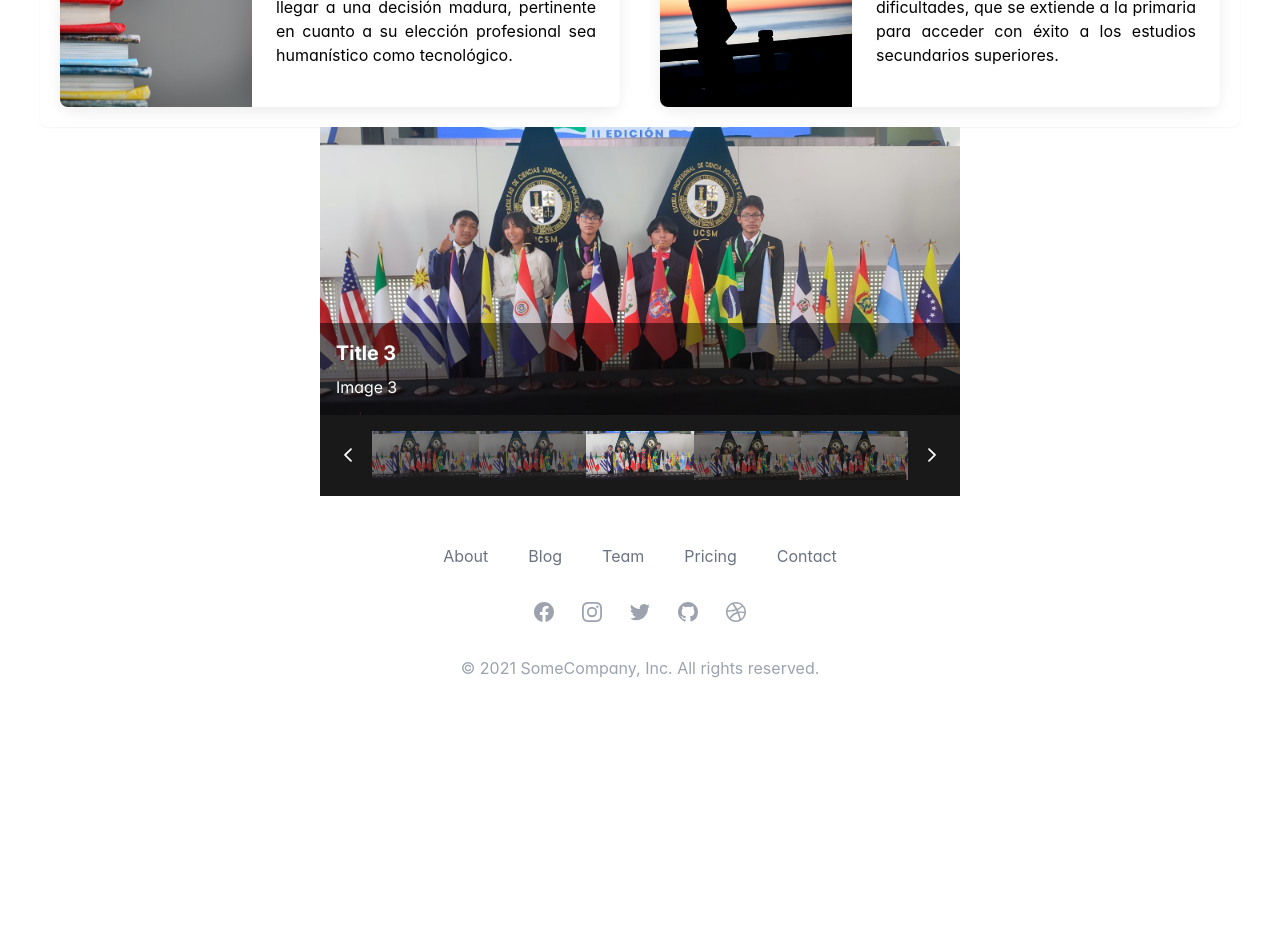
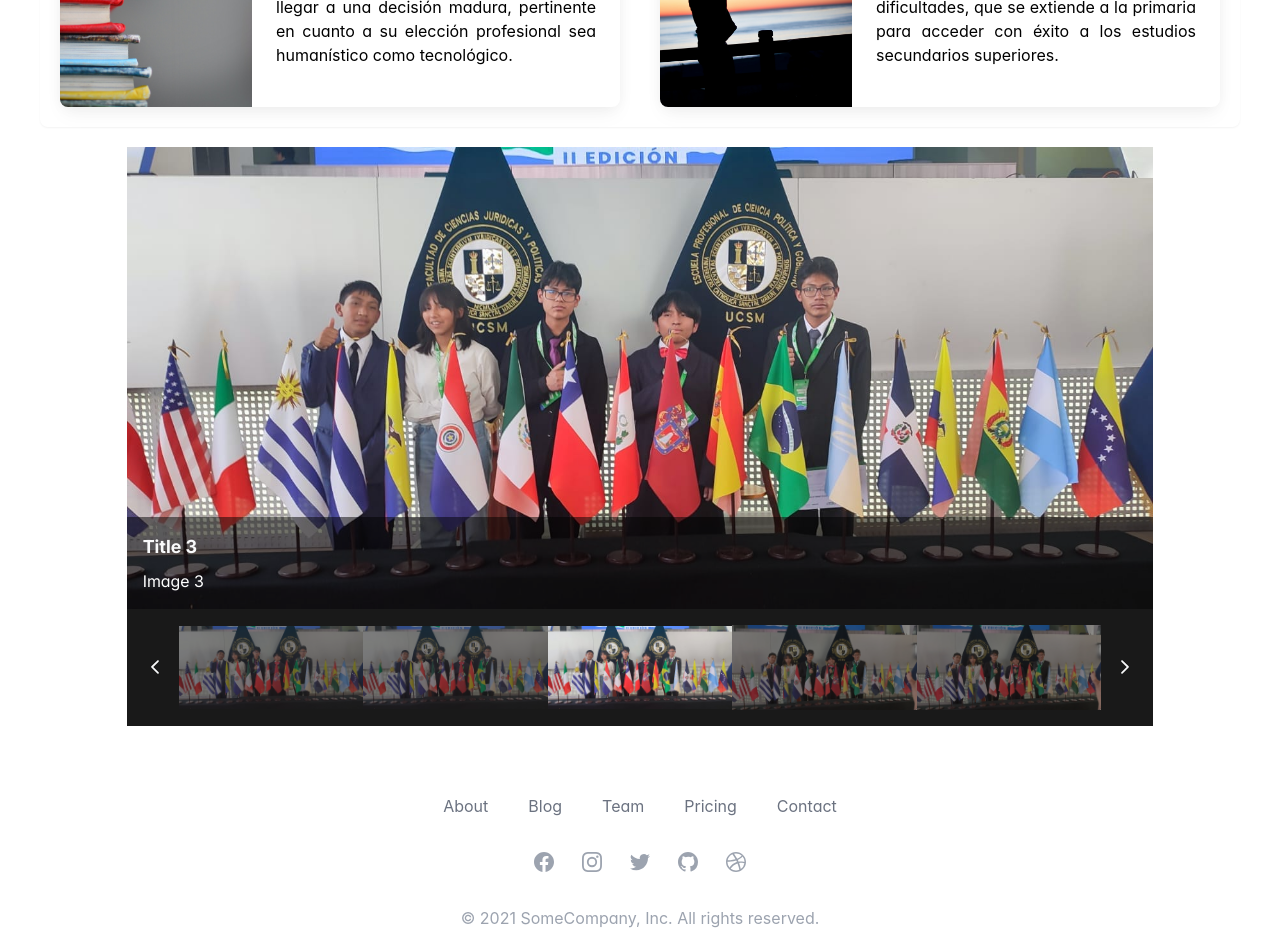
Before and after one commit to AnthonyN97/InstitucionEducativa, a React (Create React App) app: page / in a window 1280 px wide. Shown: the part 2660-3603 px from the top of the page. Before the commit the page ends 3388 px from the top, so only its background shows below. Built offline with nearby package versions, Linux system fonts and the light colour scheme.

Commit message:
cambios en actividades (las imagenes) y agregado de imagen en aboutUs

```diff
--- a/src/App.tsx
+++ b/src/App.tsx
@@ -17,10 +17,6 @@ const router = createBrowserRouter([
   {
     path: '/',
     element: <Home />,
-  },
-  {
-    path: '/login',
-    element: <>login</>,
   },
   {
     path: '/AñoLectivo',
--- a/src/components/Actividades/Actividades.tsx
+++ b/src/components/Actividades/Actividades.tsx
@@ -9,7 +9,7 @@ const Actividades: React.FC = () => {
     const responsiveOptions: GalleriaResponsiveOptions[] = [
         {
             breakpoint: '1024px',
-            numVisible: 5
+            numVisible: 4
         },
         {
             breakpoint: '991px',
@@ -40,8 +40,8 @@ const Actividades: React.FC = () => {
     const caption = (item: any) => {
         return (
             <React.Fragment>
-                <div className="text-xl mb-2 font-bold">{item.title}</div>
-                <p className="text-white">{item.alt}</p>
+                <div className="text-lg mb-2 font-bold">{item.title}</div>
+                <p className="text-base text-white">{item.alt}</p>
             </React.Fragment>
         );
     }
@@ -49,8 +49,8 @@ const Actividades: React.FC = () => {
     return (
         <>
             <div className="card flex justify-center items-center">
-                <Galleria value={images} responsiveOptions={responsiveOptions} numVisible={5}
-                    item={itemTemplate} thumbnail={thumbnailTemplate} caption={caption} style={{ maxWidth: '640px' }} circular autoPlay transitionInterval={3000}/>
+                <Galleria className="p-5 lg:w-5/6" value={images} responsiveOptions={responsiveOptions} numVisible={5}
+                    item={itemTemplate} thumbnail={thumbnailTemplate} caption={caption} circular autoPlay transitionInterval={3000}/>
             </div>
         </>
     )
--- a/src/components/Presentacion/Presentacion.tsx
+++ /dev/null
@@ -1,41 +0,0 @@
-const Presentacion: React.FC = () => {
-    return (
-        <div className="container flex-col mx-auto p-4 sm:p-6 md:p-8 text-justify">
-            <h1 className="text-3xl font-bold mb-4">
-                Presentación
-            </h1>
-            <p className="text-lg text-gray-700 uppercase py-5">
-                Estimados padres y madres de alumnos/as
-            </p>
-            <p className="text-base leading-7 py-1">
-                Una de las características de un buen gobierno, sea en el hogar, en la empresa, en la oficina y particularmente en el colegio es sin duda la planificación.
-                <br />
-                El colegio Divino Niño CORPAIDOS asume la planificación como un medio, como un trazo, el derrotero que nos proponemos alcanzar juntos: Familia – colegio, durante un periodo de tiempo relativamente corto: el año 2014.
-                Por consiguiente, al puerto al que queremos llegar a partir de lo que planeamos lo que somos: una comunidad educativa en crecimiento y convencida, que sí es posible impartir la mejor educación escolar cuando padres y profesores trabajan juntos, con un solo objetivo: Educar para vivir y trascender.
-                <br />
-                Para plasmar la ruta por la que queremos lograr nuestros objetivos les presentamos la AGENDA EDUCATIVA 2014.
-                <br />
-                Este instrumento refleja el ANUARIO, EL CALENDARIO, LA ORGANIZACIÓN ESCOLAR y naturalmente la agenda diaria de los acontecimientos educativos que deben ocurrir.
-                <br />
-                La agenda es pues como el testimonio vivo, real y objetivo de cada día, de los logros, los éxitos pero también las limitaciones, las dificultades de nuestros niños y niñas.
-                <br />
-                De modo que su registro es obligatorio para nuestros docentes e indispensable para los padres y madres. Sin control mutuo, nuestra planificación puede ser una mera formalidad y eso es lo que no queremos.
-                <br />
-                Por esta razón les pedimos, revisarla cada día reflejar sus comentarios, firmarla, así lograremos juntos hacer de sus hijos/as nuestros alumnos los mejores.
-                <br />
-                Es obvio que la agenda debe portarse obligatoriamente todos los días y esta debe ser forrada.
-                <br />
-                Estamos seguros que con ella los padres y madres encontrarán la información que necesitan y merecen conocer de la comunidad de la que forman parte.
-                <br />
-                Con afecto.
-            </p>
-            <p className="text-sm text-gray-500 py-5">
-                Prof. Rosa María Huaco de la Cruz
-                <br />
-                DIRECTORA
-            </p>
-        </div>
-    );
-};
-
-export default Presentacion;
--- a/src/pages/AboutUs/AboutUs.tsx
+++ b/src/pages/AboutUs/AboutUs.tsx
@@ -1,10 +1,49 @@
-import Presentacion from "../../components/Presentacion/Presentacion";
+import divinoNino from "../../assets/divinoNino.png";
 
 const AboutUs: React.FC = () => {
-    return(
-        <>
-            <Presentacion/>
-        </>
+    return (
+        <div className="flex flex-col lg:flex-row">
+            <div className="basis-2/5 content-center p-6 rounded-lg justify-items-center">
+                <img src={divinoNino} alt="Divino Niño" className="object-cover w-full h-full" />
+            </div>
+            <div className="basis-3/5">
+                <div className="container flex-col mx-auto p-4 sm:p-6 md:p-8 text-justify">
+                    <h1 className="text-3xl font-bold mb-4">
+                        Presentación
+                    </h1>
+                    <p className="text-lg text-gray-700 uppercase py-5">
+                        Estimados padres y madres de alumnos/as
+                    </p>
+                    <p className="text-base leading-7 py-1">
+                        Una de las características de un buen gobierno, sea en el hogar, en la empresa, en la oficina y particularmente en el colegio es sin duda la planificación.
+                        <br />
+                        El colegio Divino Niño CORPAIDOS asume la planificación como un medio, como un trazo, el derrotero que nos proponemos alcanzar juntos: Familia – colegio, durante un periodo de tiempo relativamente corto: el año 2014.
+                        Por consiguiente, al puerto al que queremos llegar a partir de lo que planeamos lo que somos: una comunidad educativa en crecimiento y convencida, que sí es posible impartir la mejor educación escolar cuando padres y profesores trabajan juntos, con un solo objetivo: Educar para vivir y trascender.
+                        <br />
+                        Para plasmar la ruta por la que queremos lograr nuestros objetivos les presentamos la AGENDA EDUCATIVA 2014.
+                        <br />
+                        Este instrumento refleja el ANUARIO, EL CALENDARIO, LA ORGANIZACIÓN ESCOLAR y naturalmente la agenda diaria de los acontecimientos educativos que deben ocurrir.
+                        <br />
+                        La agenda es pues como el testimonio vivo, real y objetivo de cada día, de los logros, los éxitos pero también las limitaciones, las dificultades de nuestros niños y niñas.
+                        <br />
+                        De modo que su registro es obligatorio para nuestros docentes e indispensable para los padres y madres. Sin control mutuo, nuestra planificación puede ser una mera formalidad y eso es lo que no queremos.
+                        <br />
+                        Por esta razón les pedimos, revisarla cada día reflejar sus comentarios, firmarla, así lograremos juntos hacer de sus hijos/as nuestros alumnos los mejores.
+                        <br />
+                        Es obvio que la agenda debe portarse obligatoriamente todos los días y esta debe ser forrada.
+                        <br />
+                        Estamos seguros que con ella los padres y madres encontrarán la información que necesitan y merecen conocer de la comunidad de la que forman parte.
+                        <br />
+                        Con afecto.
+                    </p>
+                    <p className="text-sm text-gray-500 py-5">
+                        Prof. Rosa María Huaco de la Cruz
+                        <br />
+                        DIRECTORA
+                    </p>
+                </div>
+            </div>
+        </div>
     );
 };
 
```
Also changed, not shown: src/assets/divinoNino.png (added), src/assets/images.png (deleted).
